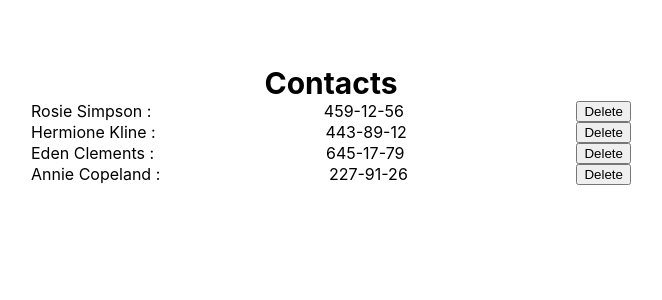
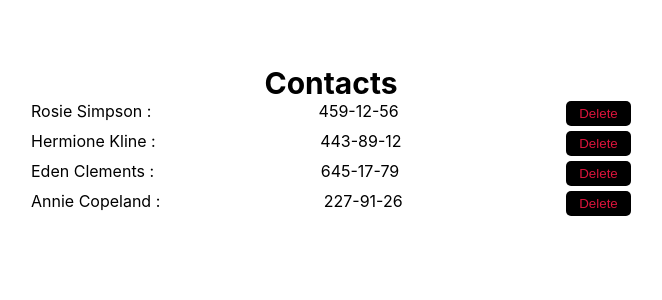
Before and after one commit to Artem2022Hladush/goit-react-hw-02-phonebook, a React (Create React App) app: page / in a window 1280 px wide. Shown: the top 300 px of the page, without its empty margins (309-971 px from the left). Built offline with nearby package versions, Linux system fonts and the light colour scheme.

Commit message:
add handle delete

```diff
--- a/src/components/App.jsx
+++ b/src/components/App.jsx
@@ -13,6 +13,13 @@ state = {
 };
 
 
+handleDeleteContact = (contactId) => {
+this.setState(prevState => ({
+  contacts: prevState.contacts.filter(contact => contact.id !== contactId),
+}))
+};
+
+
 render() {
 const {contacts} =this.state;
 
@@ -21,7 +28,7 @@ const {contacts} =this.state;
     <div className="container">
 
     <h2 className="title">Contacts</h2>
-    <ContactList contacts={contacts}/>
+    <ContactList contacts={contacts} onDeleteContact={this.handleDeleteContact}/>
     </div>
   )
 
--- a/src/components/ContactList/ContactLIst.module.css
+++ b/src/components/ContactList/ContactLIst.module.css
@@ -8,3 +8,16 @@
 display: flex;
 justify-content: space-between;
 }
+
+.contact__item:not(:last-child){
+	margin-bottom: 5px;
+}
+
+.contact__button{
+	border: none;
+	width: 65px;
+	height: 25px;
+	background-color: black;
+	color: crimson;
+	border-radius: 5px;
+}
--- a/src/components/ContactList/ContactList.jsx
+++ b/src/components/ContactList/ContactList.jsx
@@ -1,11 +1,11 @@
 import css from "../ContactList/ContactLIst.module.css"
 
-const ContactLIst = ({contacts}) => {
+const ContactLIst = ({contacts, onDeleteContact}) => {
 return (
 	<ul className={css.contact__list}>{contacts.map(({id, name, number}) => <li key = {id} className={css.contact__item}>
 	<p>{name} :</p>
 	<p>{number}</p>
-	<button>Delete</button>
+	<button className={css.contact__button} type="button" onClick={() => onDeleteContact(id)}>Delete</button>
 </li>)}
 </ul>
 )
```
